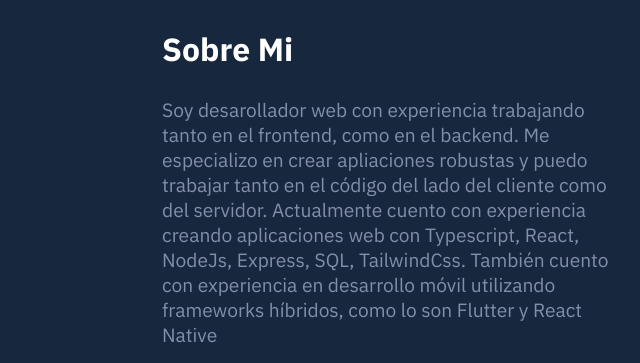
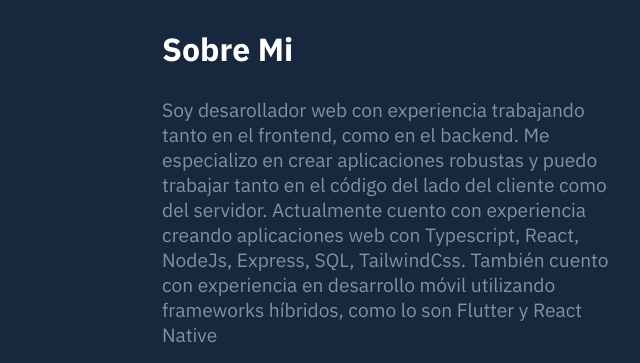
Before and after one commit to JoaquinGomez1/Personal-Portfolio, a website: page index.html in a window 1280 px wide. Shown: the part 1023-1386 px from the top of the page, 478-1118 px from the left. Drawn offline with nearby package versions, Linux system fonts and the light colour scheme.

Commit message:
fixed a couple typos

```diff
--- a/index.html
+++ b/index.html
@@ -94,7 +94,7 @@
             <h2 class="text-large">Sobre Mi</h2>
             <p>
               Soy desarollador web con experiencia trabajando tanto en el
-              frontend, como en el backend. Me especializo en crear apliaciones
+              frontend, como en el backend. Me especializo en crear aplicaciones
               robustas y puedo trabajar tanto en el código del lado del cliente
               como del servidor. Actualmente cuento con experiencia creando
               aplicaciones web con Typescript, React, NodeJs, Express, SQL,
@@ -195,7 +195,7 @@
                 </ul>
 
                 <p>
-                  *Nota: Si querés entrar a cureosear un poco más y no querés
+                  *Nota: Si querés entrar a curiosear un poco más y no querés
                   crearte una cuenta, podes usar las siguientes credenciales que
                   dejo a modo de prueba:
                 </p>
```
